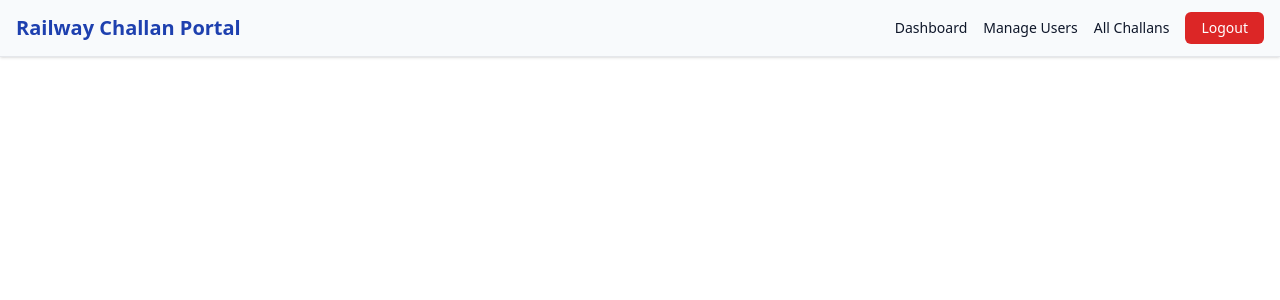
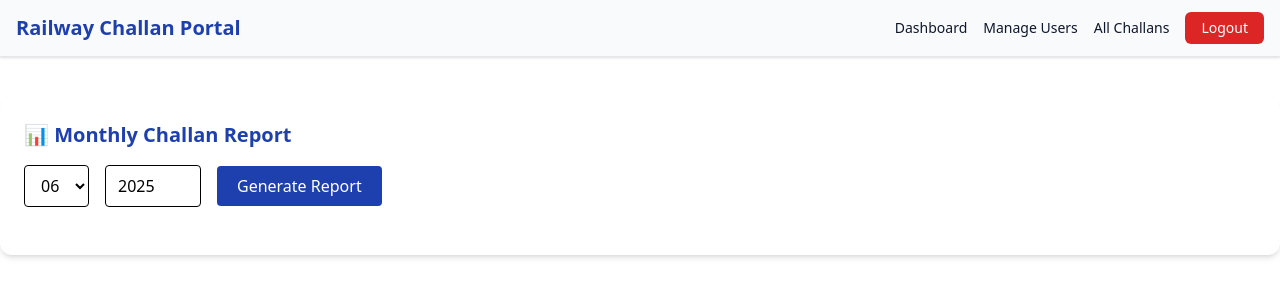
Before and after one commit to ayushhh101/railway-challan-app, a React (Vite) app in the folder railway-challan-frontend/: page /monthly-report in a window 1280 px wide. Shown: the top 300 px of the page. Built offline with nearby package versions, Linux system fonts and the light colour scheme; sample sign-in values are in the browser's storage.

Commit message:
monthly report admin frontend

```diff
--- a/railway-challan-frontend/src/App.jsx
+++ b/railway-challan-frontend/src/App.jsx
@@ -8,6 +8,7 @@ import AdminDashboardPage from './pages/AdminDashboardPage';
 import AdminAnomalies from './pages/AdminAnomalies';
 import AdminAudit from './pages/AdminAudit';
 import VerifyChallan from './pages/VerifyChallan';
+import AdminMonthlyReport from './components/AdminMonthlyReport';
 
 function App() {
   return (
@@ -47,6 +48,12 @@ function App() {
           </PrivateRoute>
         } />
 
+        <Route path="/monthly-report" element={
+          <PrivateRoute allowedRoles={['admin']}>
+            <AdminMonthlyReport />
+          </PrivateRoute>
+        } />
+
         <Route path="/verify/:id" element={<VerifyChallan/>}
         />
 
--- /dev/null
+++ b/railway-challan-frontend/src/components/AdminMonthlyReport.jsx
@@ -0,0 +1,128 @@
+import { useState } from 'react';
+import axios from 'axios';
+import { BarChart, Bar, PieChart, Pie, Cell, XAxis, YAxis, Tooltip, Legend, ResponsiveContainer } from 'recharts';
+import * as XLSX from 'xlsx';
+import { saveAs } from 'file-saver';
+
+const COLORS = ['#8884d8', '#82ca9d', '#ffc658', '#ff7f50', '#00C49F'];
+
+export default function AdminMonthlyRepor() {
+  const [month, setMonth] = useState('06');
+  const [year, setYear] = useState('2025');
+  const [report, setReport] = useState(null);
+  const [loading, setLoading] = useState(false);
+
+  const fetchReport = async () => {
+    setLoading(true);
+    try {
+      const token = localStorage.getItem("token");
+      const res = await axios.get(
+        `${import.meta.env.VITE_API_URL}/api/admin/monthly-report?month=${month}&year=${year}`,
+        { headers: { Authorization: `Bearer ${token}` } }
+      );
+      setReport(res.data);
+    } catch (err) {
+      console.error('Failed to fetch report', err);
+    } finally {
+      setLoading(false);
+    }
+  };
+
+  const downloadXLSX = () => {
+    if (!report?.challans) return;
+    const worksheet = XLSX.utils.json_to_sheet(report.challans);
+    const workbook = XLSX.utils.book_new();
+    XLSX.utils.book_append_sheet(workbook, worksheet, 'Challans');
+    const blob = new Blob([XLSX.write(workbook, { type: 'array', bookType: 'xlsx' })], {
+      type: 'application/octet-stream',
+    });
+    saveAs(blob, `challan-report-${month}-${year}.xlsx`);
+  };
+
+  return (
+    <div className="bg-white shadow-md rounded-xl p-6 mt-10">
+      <h2 className="text-xl font-bold text-[#1E40AF] mb-4">📊 Monthly Challan Report</h2>
+
+      <div className="flex gap-4 mb-6 items-center flex-wrap">
+        <select value={month} onChange={e => setMonth(e.target.value)} className="border px-3 py-2 rounded">
+          {[...Array(12)].map((_, i) => (
+            <option key={i + 1} value={String(i + 1).padStart(2, '0')}>
+              {String(i + 1).padStart(2, '0')}
+            </option>
+          ))}
+        </select>
+        <input
+          type="number"
+          value={year}
+          onChange={e => setYear(e.target.value)}
+          className="border px-3 py-2 rounded w-24"
+        />
+        <button
+          onClick={fetchReport}
+          className="bg-[#1E40AF] text-white px-5 py-2 rounded hover:bg-blue-900"
+        >
+          Generate Report
+        </button>
+      </div>
+
+      {loading && <p className="text-center text-gray-600">Loading...</p>}
+
+      {report && (
+        <>
+          <div className="mb-4 text-center">
+            <p className="font-semibold text-lg text-gray-800">
+              Total Challans: <span className="text-blue-700">{report.stats.totalChallans}</span>
+            </p>
+            <p className="font-semibold text-lg text-gray-800">
+              Total Revenue: ₹<span className="text-green-600">{report.stats.totalRevenue}</span>
+            </p>
+            <button
+              onClick={downloadXLSX}
+              className="mt-2 text-sm text-blue-700 underline hover:text-blue-900"
+            >
+              Download CSV Report
+            </button>
+          </div>
+
+          <div className="grid grid-cols-1 md:grid-cols-2 gap-6 mt-4">
+            <div>
+              <h3 className="font-bold mb-2">Payment Mode Distribution</h3>
+              <ResponsiveContainer width="100%" height={250}>
+                <PieChart>
+                  <Pie
+                    data={Object.entries(report.stats.paymentModeBreakdown).map(([name, value]) => ({ name, value }))}
+                    cx="50%"
+                    cy="50%"
+                    outerRadius={80}
+                    dataKey="value"
+                    label
+                  >
+                    {Object.keys(report.stats.paymentModeBreakdown).map((_, index) => (
+                      <Cell key={`cell-${index}`} fill={COLORS[index % COLORS.length]} />
+                    ))}
+                  </Pie>
+                  <Tooltip />
+                </PieChart>
+              </ResponsiveContainer>
+            </div>
+
+            <div>
+              <h3 className="font-bold mb-2">Challans per Station</h3>
+              <ResponsiveContainer width="100%" height={250}>
+                <BarChart
+                  data={Object.entries(report.stats.stationBreakdown).map(([name, value]) => ({ name, value }))}
+                >
+                  <XAxis dataKey="name" />
+                  <YAxis />
+                  <Tooltip />
+                  <Legend />
+                  <Bar dataKey="value" fill="#1E40AF" />
+                </BarChart>
+              </ResponsiveContainer>
+            </div>
+          </div>
+        </>
+      )}
+    </div>
+  );
+}
--- a/railway-challan-frontend/src/pages/AdminDashboardPage.jsx
+++ b/railway-challan-frontend/src/pages/AdminDashboardPage.jsx
@@ -39,6 +39,9 @@ const AdminDashboardPage = () => {
 
   // selected challans state
   const [selectedChallans, setSelectedChallans] = useState([]);
+  const [reportMonth, setReportMonth] = useState('');
+  const [reportYear, setReportYear] = useState('');
+  const [monthlyReport, setMonthlyReport] = useState(null);
 
   const toggleChallanSelection = (id) => {
     setSelectedChallans(prev =>
@@ -158,13 +161,26 @@ const AdminDashboardPage = () => {
     downloadCSV(selectedData, 'selected-challans');
   };
 
+  const handleMonthlyReport = async () => {
+    if (!reportMonth || !reportYear) return alert('Please select both month and year');
+    try {
+      const res = await axios.get(`${import.meta.env.VITE_API_URL}/api/admin/monthly-report?month=${reportMonth}&year=${reportYear}`, {
+        headers: { Authorization: `Bearer ${localStorage.getItem('token')}` },
+      });
+      setMonthlyReport(res.data);
+    } catch (err) {
+      console.error('Monthly report error:', err);
+      alert('Failed to fetch monthly report');
+    }
+  };
+
   if (!stats) return <div className="text-center mt-10">Loading dashboard...</div>;
 
   return (
     <div className="p-6 max-w-7xl mx-auto space-y-10">
       <div className="flex items-center justify-between">
-      <h1 className="text-3xl font-bold text-gray-800">Admin Dashboard</h1>
-      <Link to="/anomalies"><h1 className="text-1xl font-bold text-red-800 border border-red-800 bg-red-200 rounded-2xl p-3">Anomalies</h1></Link>
+        <h1 className="text-3xl font-bold text-gray-800">Admin Dashboard</h1>
+        <Link to="/anomalies"><h1 className="text-1xl font-bold text-red-800 border border-red-800 bg-red-200 rounded-2xl p-3">Anomalies</h1></Link>
       </div>
 
       <ChallanFilters
@@ -192,6 +208,12 @@ const AdminDashboardPage = () => {
 
       <SummaryCard stats={stats} />
 
+      <Link to='/monthly-report'>
+        <button className="bg-[#1E40AF] text-white px-4 py-2 rounded hover:bg-blue-900 transition">
+          📅 View Monthly Report
+        </button>
+      </Link>
+
       <ChallansByReasonChart data={stats.challansByReason} stats={stats} />
 
       <TopTTEBarChart stats={stats} />
```
